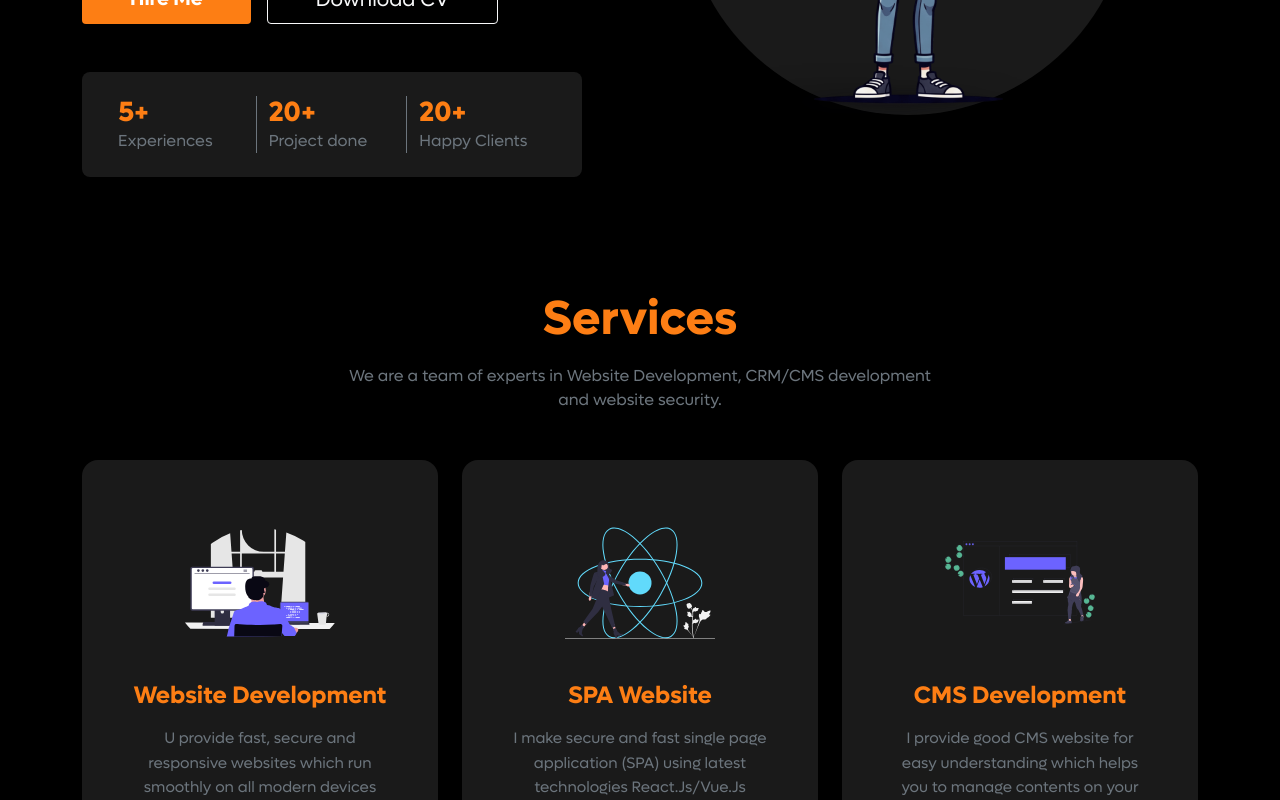
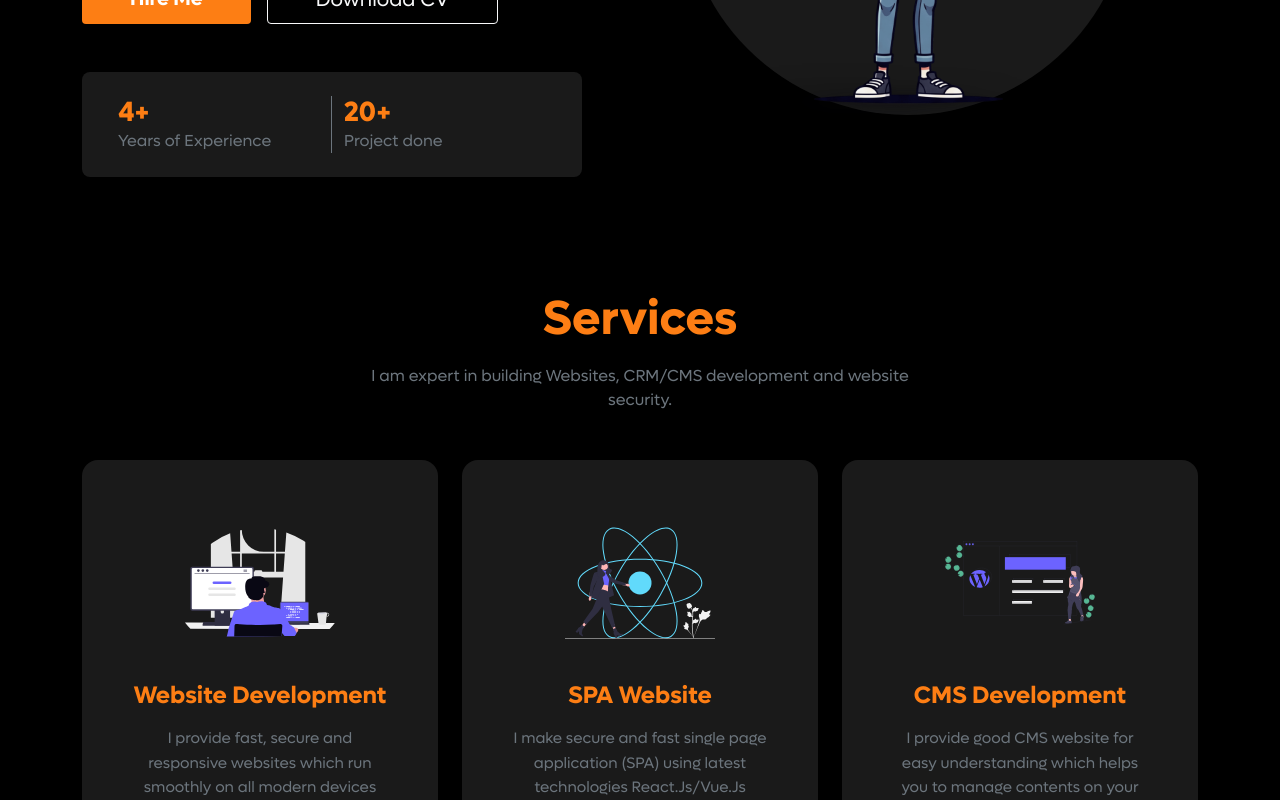
Before and after one commit to arun7210/profile, a Next.js app: page / in a window 1280 px wide. Shown: the part 560-1360 px from the top of the page. Built offline with nearby package versions, Linux system fonts and the light colour scheme.

Commit message:
grammer fixed

```diff
--- a/app/page.tsx
+++ b/app/page.tsx
@@ -34,7 +34,7 @@ export default function Home() {
 										style={{ width: '40px', height: '40px', cursor: 'pointer' }}>
 										<FaInstagram />
 									</div>
-									<Link href="https://github.com/luffy7874/" target="_blank" className="text-white d-flex align-items-center justify-content-center border border-secondary rounded-circle"
+									<Link href="https://github.com/orgs/arun26282/repositories/" target="_blank" className="text-white d-flex align-items-center justify-content-center border border-secondary rounded-circle"
 										style={{ width: '40px', height: '40px', cursor: 'pointer' }}>
 										<FaGithub />
 									</Link>
@@ -56,17 +56,13 @@ export default function Home() {
 
 								<div className="exp-info p-4 rounded-3 d-flex justify-content-md-center" style={{ backgroundColor: '#1a1a1a', maxWidth: '500px' }}>
 									<Row className="w-100">
-										<Col xs={4} className="border-end border-secondary">
-											<h3 className="fw-bold mb-0" style={{ color: '#fd7e14' }}>5+</h3>
-											<p className="text-secondary mb-0">Experiences</p>
+										<Col xs={6} className="border-end border-secondary">
+											<h3 className="fw-bold mb-0" style={{ color: '#fd7e14' }}>4+</h3>
+											<p className="text-secondary mb-0">Years of Experience</p>
 										</Col>
-										<Col xs={4} className="border-end border-secondary">
+										<Col xs={6} className=" border-secondary">
 											<h3 className="fw-bold mb-0" style={{ color: '#fd7e14' }}>20+</h3>
 											<p className="text-secondary mb-0">Project done</p>
-										</Col>
-										<Col xs={4}>
-											<h3 className="fw-bold mb-0" style={{ color: '#fd7e14' }}>20+</h3>
-											<p className="text-secondary mb-0">Happy Clients</p>
 										</Col>
 									</Row>
 								</div>
--- a/app/ui/component/Service.tsx
+++ b/app/ui/component/Service.tsx
@@ -5,7 +5,7 @@ import { Container, Row, Col, Button } from 'react-bootstrap';
 export default function Services() {
   // Data array to make it easy to add more services later
   const services = [
-    { title: 'Website Development', image: '/images/vectors/web-development.svg', desc: 'U provide fast, secure and responsive websites which run smoothly on all modern devices' },
+    { title: 'Website Development', image: '/images/vectors/web-development.svg', desc: 'I provide fast, secure and responsive websites which run smoothly on all modern devices' },
     { title: 'SPA Website', image: '/images/vectors/spa.svg', desc: 'I make secure and fast single page application (SPA) using latest technologies React.Js/Vue.Js' },
     { title: 'CMS Development', image: '/images/vectors/cms.svg', desc: 'I provide good CMS website for easy understanding which helps you to manage contents on your site' },
     { title: 'Ecommerce Development', image: '/images/vectors/e-commerce.svg', desc: 'Start your online store and sell your products world wide using ecommerce technologies.' },
@@ -25,7 +25,7 @@ export default function Services() {
             <div className="text-center mb-5">
                 <h2 className="fw-bold display-5 mb-3 animate-on-scroll animate__backInUp" style={{ color: orangeColor }}>Services</h2>
                 <p className="text-secondary" style={{ maxWidth: '600px', margin: '0 auto' }}>
-                    We are a team of experts in Website Development, CRM/CMS development and website security.
+                    I am expert in building Websites, CRM/CMS development and website security.
                 </p>
             </div>
 
```
